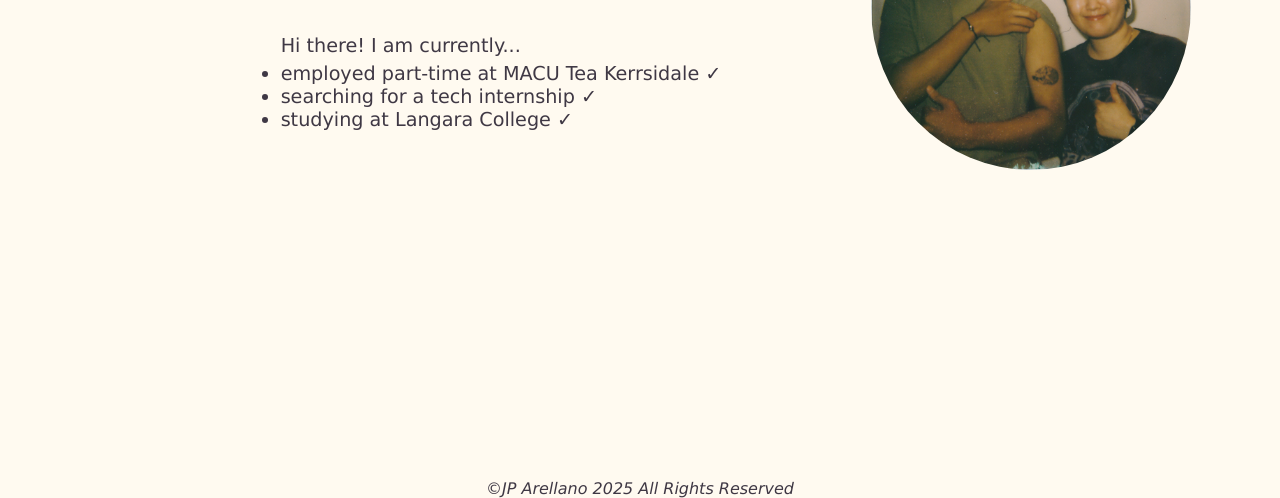
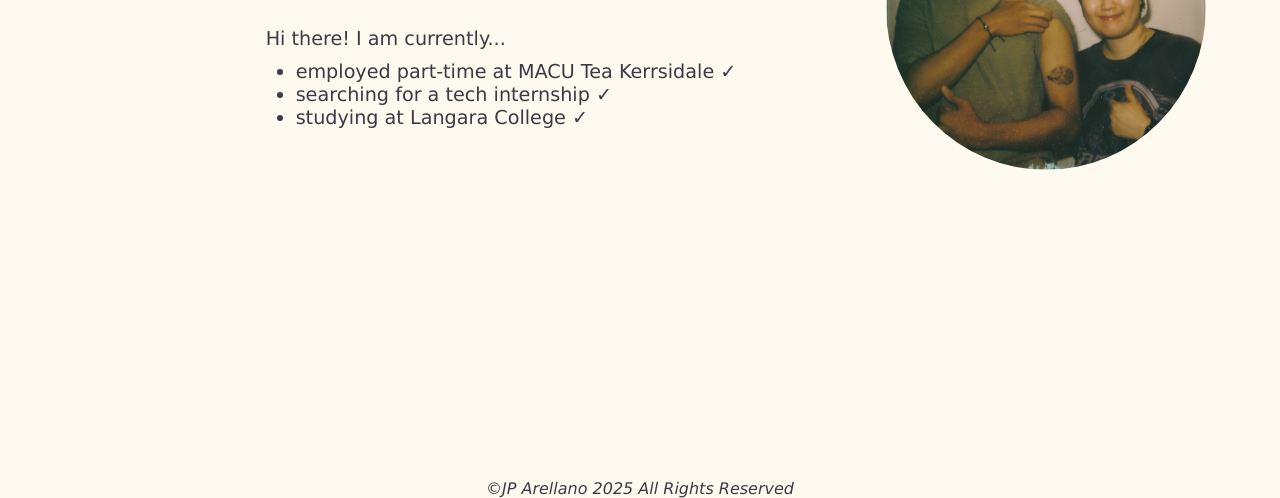
Before and after one commit to JuicyJamie/1030_PersonalProject, a plain HTML site: page project/index.html in a window 1280 px wide. Shown: the part 302-800 px from the top of the page. Drawn offline with Linux system fonts and the light colour scheme.

Commit message:
fixed spacing

```diff
--- a/project/index.html
+++ b/project/index.html
@@ -37,7 +37,7 @@
                     <li><a href="https://www.linkedin.com/in/james-arellano-1933b3269/" target="_blank">LinkedIn</a></li>
                 </ul>
                 <div id="introBlurb">
-                    <span>Hi there! I am currently... <br></span>
+                    <span>Hi there! I am currently...</span>
                     <ul id="introList">
                         <li>employed part-time at MACU Tea Kerrsidale &check;</li>
                         <li>searching for a tech internship &check;</li>
--- a/project/styles/stylehome.css
+++ b/project/styles/stylehome.css
@@ -80,14 +80,18 @@ main ul#links li a:hover {
     color: #3f3844;
 }
 main ul#introList {
-    margin-top: 5px;
+    padding-left: 30px;
+    margin-top: 10px;
     font-size: 1.2em;
 }
 main span {
     font-size: 1.2em;
 }
 #introBlurb {
-    margin-top: 40px;
+    margin-top: 30px;
+    display: flex;
+    flex-direction: column;
+    align-items: flex-start;
 }
 
 #leftofpic {
```
